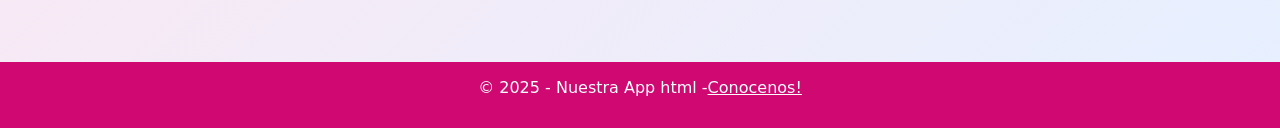
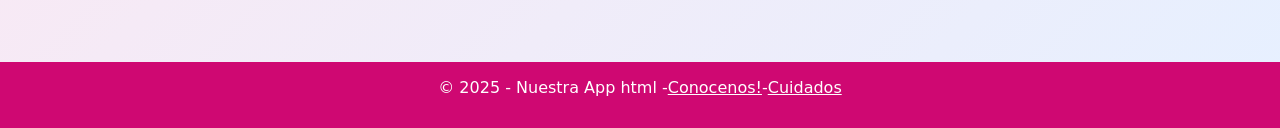
Before and after one commit to calendula-arvensis/pagina-web-HTML-, a plain HTML site: page paginaPrincipal.html in a window 1280 px wide. Shown: the part 672-800 px from the top of the page. Drawn offline with Linux system fonts and the light colour scheme; a web font is replaced by a local one.

Commit message:
agregada pagina "cuidados"

```diff
--- a/paginaPrincipal.html
+++ b/paginaPrincipal.html
@@ -76,7 +76,9 @@
     </div>
 
     <footer class="footer">
-            <p class="footer p">&copy; 2025 - Nuestra App html -  <a href="conocenos.html" class="link-blanco" target="_blank"> Conocenos! </a>
+            <p class="footer p">&copy; 2025 - Nuestra App html -
+                <a href="conocenos.html" class="link-blanco" target="_blank"> Conocenos! </a> -
+                <a href="https://es.wikihow.com/cuidar-las-u%C3%B1as" class="link-blanco" target="_blank"> Cuidados
             </p>
     </footer>
 
```
